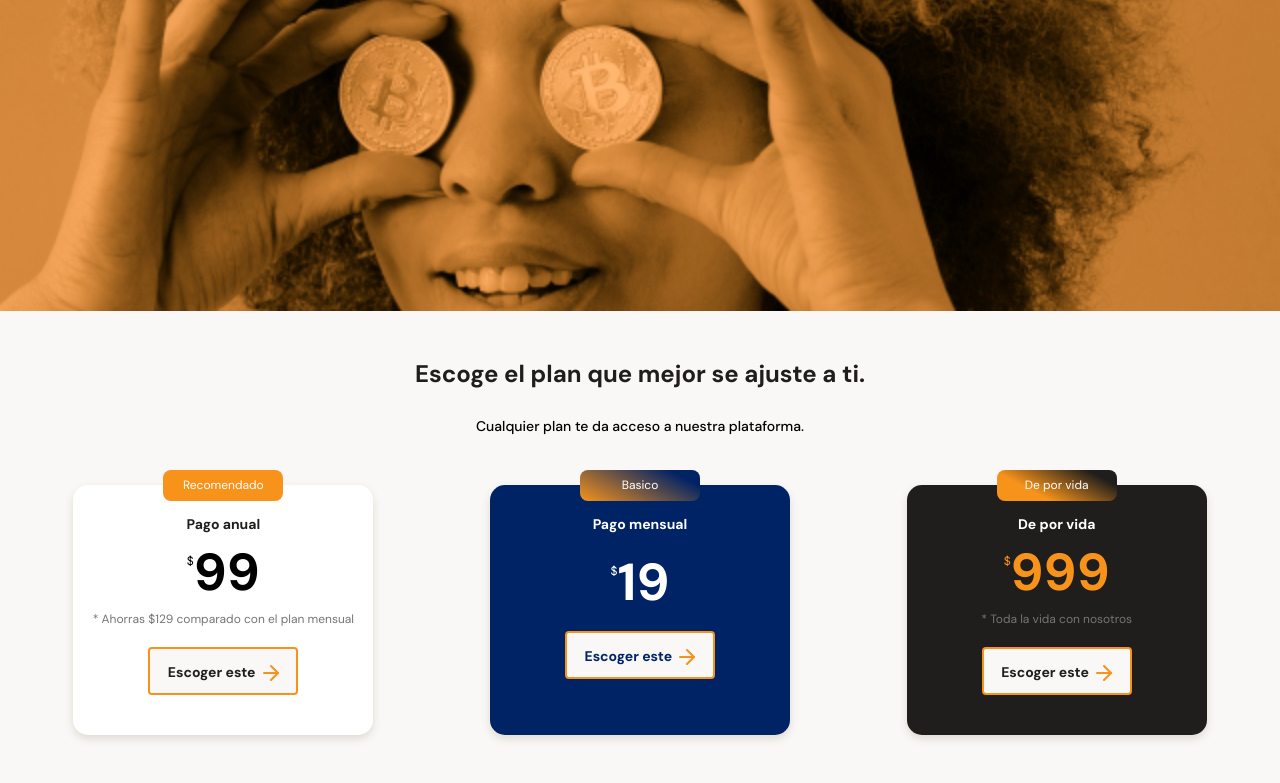
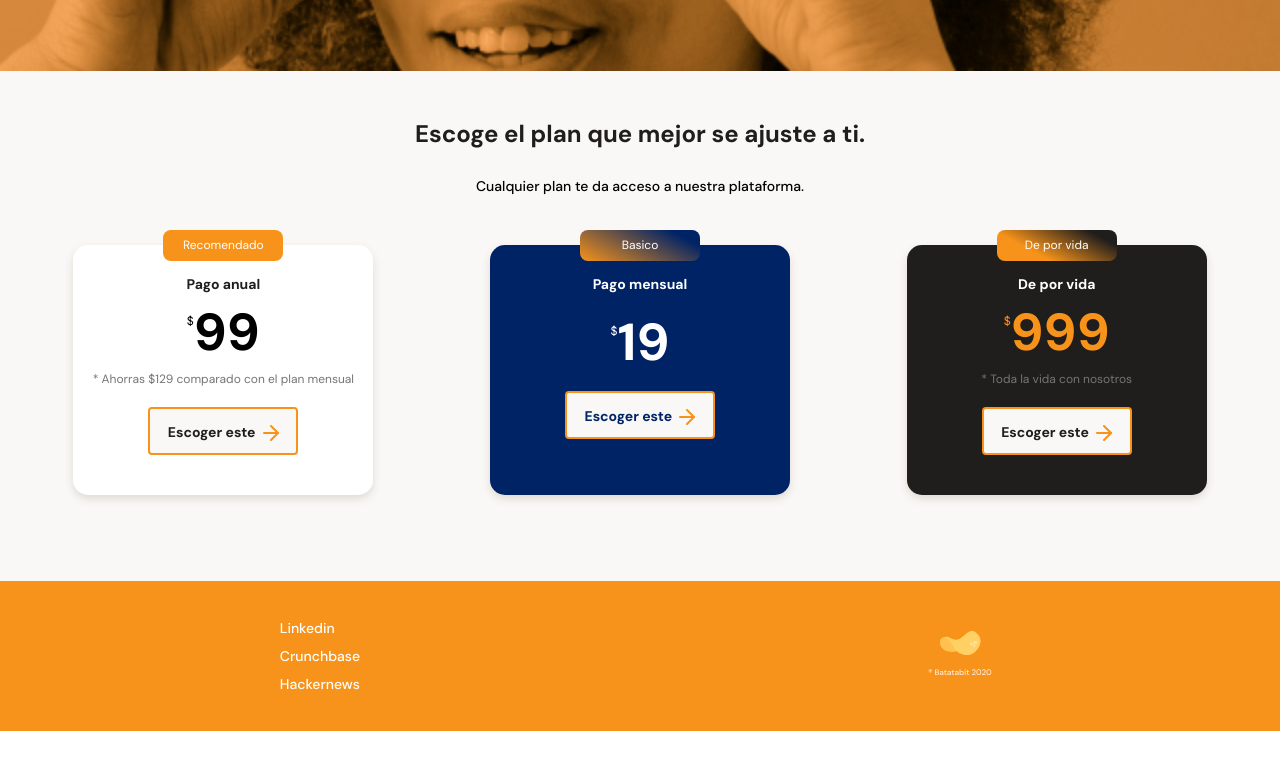
Before and after one commit to OFFICIAL-SBC/mobilefirst, a plain HTML site: page index.html in a window 1280 px wide. Shown: the part 1953-2736 px from the top of the page. After the commit the page ends 2684 px from the top, so only its background shows below. Drawn offline with Linux system fonts and the light colour scheme; a web font is replaced by a local one.

Commit message:
Finalizado footer y media queries

```diff
--- a/css/styles.css
+++ b/css/styles.css
@@ -308,6 +308,7 @@ main{
 
 .product-detail--card{
     width: 100%;
+    max-width: 450px;
     height: auto;
     background-color: #282623;
     padding: 14px 20px 22px 16px;
@@ -543,3 +544,33 @@ main{
 .plan-card__price--pro{
     color: var(--bitcoin-orange);
 }
+
+footer{
+    display: flex;
+    width: 100%;
+    height: 150px;
+    background-color: var(--bitcoin-orange);
+}
+
+footer section{
+    width: 50%;
+    display: flex;
+    justify-content: center;
+    align-items: center;
+}
+
+footer .left ul{
+    font-size: 1.4rem;
+    font-weight: 500;
+    line-height: 1.8rem;
+    list-style: none;
+}
+
+.left li{
+    margin: 10px 0;
+}
+
+.left a{
+    text-decoration: none;
+    color: var(--just-white);
+}
--- /dev/null
+++ b/css/tablet.css
@@ -0,0 +1,8 @@
+.product-cards--container{
+    display: flex;
+    flex-wrap: wrap;
+    flex-direction: row;
+    justify-content: space-evenly;
+    width: 930px;
+    margin: 32px auto 0px;
+}
--- a/index.html
+++ b/index.html
@@ -11,6 +11,7 @@
       rel="stylesheet"
     />
     <link rel="stylesheet" href="./css/styles.css">
+    <link rel="stylesheet" href="./css/tablet.css" media="(min-width: 930px)">
   </head>
   <body>
     <header>
@@ -126,15 +127,15 @@
       </section>
     </main>
     <footer>
-      <section>
+      <section class="left">
         <ul>
-          <li><a href=""></a></li>
-          <li><a href=""></a></li>
-          <li><a href=""></a></li>
+          <li><a href="#">Linkedin</a></li>
+          <li><a href="#">Crunchbase</a></li>
+          <li><a href="#">Hackernews</a></li>
         </ul>
       </section>
-      <section>
-        <img src="" alt="">
+      <section class="right">
+        <img src="./assets/img/logo-footer.svg" alt="Logo de Batabit 2024">
       </section>
     </footer>
   </body>
```
